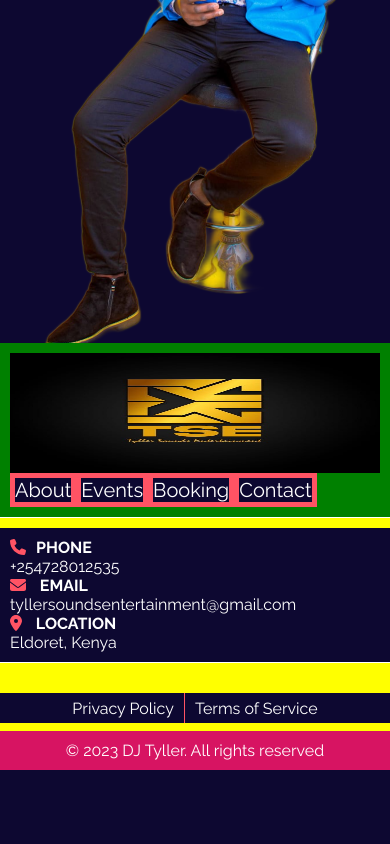
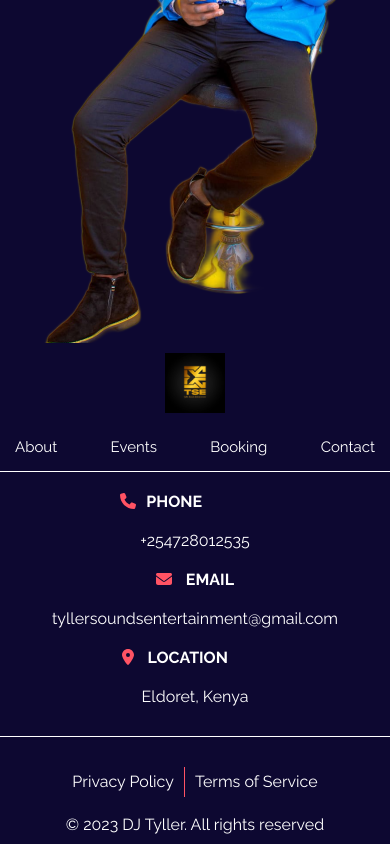
Before and after one commit to KipletingEdwin/Tyler-Sounds-Entertainment-, a React (Vite) app: page / in a window 390 px wide. Shown: the part 1556-2400 px from the top of the page. Before the commit the page ends 2326 px from the top, so only its background shows below. Built offline with nearby package versions, Linux system fonts and the light colour scheme; a web font is replaced by a local one.

Commit message:
add media queries to navbar

```diff
--- a/src/components/Footer/Footer.jsx
+++ b/src/components/Footer/Footer.jsx
@@ -8,7 +8,6 @@ import { faPhone, faEnvelope, faLocationDot } from '@fortawesome/free-solid-svg-
 function Footer() {
   return (
     <section className={styles.container}>
-
         <div className={styles.socials}>
             <img src={logo}  alt='logo'/>
             <ul>
--- a/src/components/Footer/Footer.module.css
+++ b/src/components/Footer/Footer.module.css
@@ -22,13 +22,14 @@
 .socials ul{
     list-style: none;
     display: flex;
-    width: 50%;
+    width: 30%;
     justify-content: space-around;
+    margin-right: 15%;
 
 }
 
 .socials ul li{
-    padding: 20px;
+    padding: 5px;
 
 }
 
@@ -46,6 +47,10 @@
     color: #fff;
     margin-top: 10px;
     border-bottom: 1px solid white;
+}
+
+.contacts p{
+    padding: 20px;
 }
 
 .icons{
@@ -73,7 +78,7 @@
 
 .rights{
     color: white;
-    background-color: #d71462;
+    /* background-color: #d71462; */
     display: flex;
     flex-direction: row;
     align-items: center;
@@ -90,32 +95,49 @@
 @media screen and (max-width: 830px) {
 
     .container{
-        background-color: yellow;
         margin: 0px;
         padding: 0px;
     }
 
     .socials{
-        background-color: green;
         padding: 10px;
         display: flex;
         flex-direction: column;
+        justify-content: center;
+        align-items: center;
+    }
+
+    .socials img{
+        height: 60px;
+        margin-bottom: 5%;
     }
 
     .socials ul{
         display: flex;
         justify-content: space-between;
+        width: 100%;
+        margin: 0px;
 
     }
 
     .socials ul li{
-        background-color: #ff5364;
+        background-color: transparent;
         padding: 5px;
+    }
+
+    .socials ul li a{
+        font-size: 15px;
     }
 
     .contacts{
         display: flex;
         flex-direction: column;
+        align-items: center;
+        justify-content: center;
+    }
+
+    .email h4{
+        text-align: center;
     }
 
 }
```
Also changed, not shown: src/assets/footer/footer.png (added).
